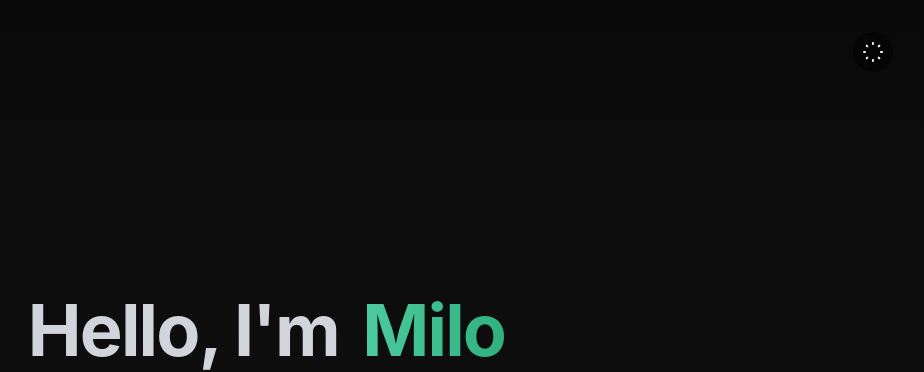
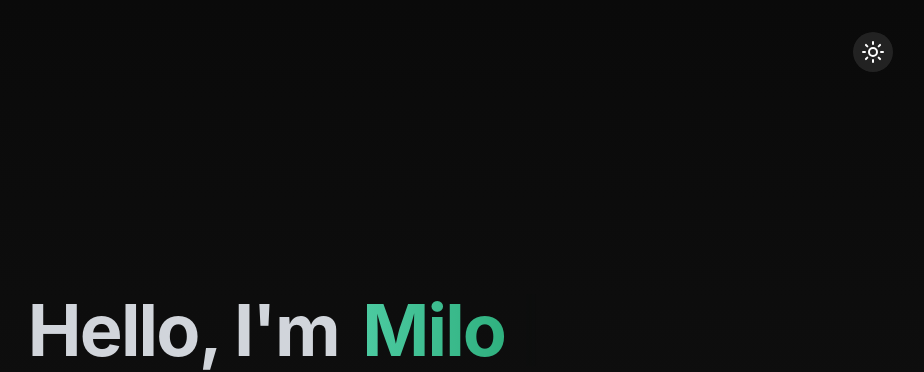
Before and after one commit to MiloBarai/Personal_Page, a React (Create React App) app: page / in a window 1280 px wide. Shown: the top 372 px of the page, without its empty margins (355-1279 px from the left). Built offline with nearby package versions, Linux system fonts and the light colour scheme.

Commit message:
fixed dark/light mode button

```diff
--- a/src/components/HeroSection.js
+++ b/src/components/HeroSection.js
@@ -1,13 +1,22 @@
 import { motion, useAnimationControls } from 'framer-motion';
-import { Github, Linkedin, Mail } from 'lucide-react';
+import { Github, Linkedin, Mail, Moon, Sun } from 'lucide-react';
 import { useState, useEffect } from 'react';
 
 const HeroSection = () => {
   const [text, setText] = useState("");
+  const [darkMode, setDarkMode] = useState(true);
   const prefix = "Hello, I'm ";
   const name = "Milo";
   const fullText = prefix + name;
   const controls = useAnimationControls();
+
+  useEffect(() => {
+    if (darkMode) {
+      document.documentElement.classList.add('dark');
+    } else {
+      document.documentElement.classList.remove('dark');
+    }
+  }, [darkMode]);
 
   useEffect(() => {
     let currentText = "";
@@ -37,22 +46,24 @@ const HeroSection = () => {
   }, [controls, fullText]);
 
   return (
-    <section className="relative min-h-screen flex flex-col items-center justify-center bg-gradient-to-b from-[#0a0a0a] to-[#121212] text-white overflow-hidden">
-      {/* Gradient Orb Effects */}
-      <div className="absolute top-0 -left-4 w-72 h-72 bg-emerald-500 rounded-full mix-blend-multiply filter blur-xl opacity-[0.05] animate-blob" />
-      <div className="absolute top-0 -right-4 w-72 h-72 bg-emerald-400 rounded-full mix-blend-multiply filter blur-xl opacity-[0.05] animate-blob animation-delay-2000" />
-      <div className="absolute -bottom-8 left-20 w-72 h-72 bg-emerald-600 rounded-full mix-blend-multiply filter blur-xl opacity-[0.05] animate-blob animation-delay-4000" />
+    <section className={`relative min-h-screen flex flex-col items-center justify-center transition-colors duration-300 ${
+      darkMode
+        ? 'bg-gradient-to-b from-[#0a0a0a] to-[#121212]'
+        : 'bg-gradient-to-b from-gray-50 to-white'
+    }`}>
 
       {/* Theme toggle */}
       <motion.button
         initial={{ opacity: 0 }}
         animate={{ opacity: 1 }}
-        className="absolute top-8 right-8 p-2 rounded-full bg-black/50 hover:bg-black/70 backdrop-blur-sm transition-all duration-300"
+        onClick={() => setDarkMode(!darkMode)}
+        className={`absolute top-8 right-8 p-2 rounded-full backdrop-blur-sm transition-all duration-300 ${
+          darkMode
+            ? 'bg-white/10 hover:bg-white/20 text-white'
+            : 'bg-black/10 hover:bg-black/20 text-black'
+        }`}
       >
-        <span className="sr-only">Toggle theme</span>
-        <svg className="w-6 h-6" fill="none" viewBox="0 0 24 24" stroke="currentColor">
-          <path strokeLinecap="round" strokeLinejoin="round" strokeWidth={2} d="M12 3v1m0 16v1m9-9h-1M4 12H3m15.364 6.364l-.707-.707M6.343 6.343l-.707-.707m12.728 0l-.707.707M6.343 17.657l-.707.707" />
-        </svg>
+        {darkMode ? <Sun size={24} /> : <Moon size={24} />}
       </motion.button>
 
       {/* Main content */}
@@ -67,7 +78,7 @@ const HeroSection = () => {
           className="text-7xl font-bold mb-8 tracking-tight"
           style={{ display: 'inline-block' }}
         >
-          <span className="text-gray-300">
+          <span className={darkMode ? 'text-gray-300' : 'text-gray-600'}>
             {text.slice(0, prefix.length)}
           </span>
           <span className="bg-gradient-to-r from-[#4ECCA3] via-[#2EAF7D] to-[#45B08C] text-transparent bg-clip-text bg-[size:200%] px-2">
@@ -88,7 +99,7 @@ const HeroSection = () => {
           initial={{ opacity: 0 }}
           animate={{ opacity: 1 }}
           transition={{ duration: 0.8, delay: 2.5 }}
-          className="text-xl text-gray-400 mb-8"
+          className={`text-xl mb-8 ${darkMode ? 'text-gray-400' : 'text-gray-600'}`}
         >
           Software Developer
         </motion.p>
@@ -100,24 +111,32 @@ const HeroSection = () => {
           animate={{ opacity: 1 }}
           transition={{ duration: 0.8, delay: 2.8 }}
         >
-          <SocialLink href="https://github.com/yourusername" icon={<Github size={24} />} />
-          <SocialLink href="https://linkedin.com/in/yourusername" icon={<Linkedin size={24} />} />
-          <SocialLink href="mailto:your.email@example.com" icon={<Mail size={24} />} />
+          <SocialLink href="https://github.com/MiloBarai" icon={<Github size={24} />} darkMode={darkMode} />
+          <SocialLink href="https://linkedin.com/in/milo-barai-3a5262120" icon={<Linkedin size={24} />} darkMode={darkMode} />
+          <SocialLink href="mailto:your.email@example.com" icon={<Mail size={24} />} darkMode={darkMode} />
         </motion.div>
       </motion.div>
 
       {/* Subtle gradient overlay */}
-      <div className="absolute inset-0 bg-gradient-to-t from-black/10 via-transparent to-transparent pointer-events-none" />
+      <div className={`absolute inset-0 bg-gradient-to-t pointer-events-none ${
+        darkMode
+          ? 'from-black/10 via-transparent to-transparent'
+          : 'from-gray-100/20 via-transparent to-transparent'
+      }`} />
     </section>
   );
 };
 
-const SocialLink = ({ href, icon }) => (
+const SocialLink = ({ href, icon, darkMode }) => (
   <motion.a
     href={href}
     target="_blank"
     rel="noopener noreferrer"
-    className="p-3 rounded-full bg-black/50 hover:bg-black/70 backdrop-blur-sm transition-all duration-300 hover:text-[#4ECCA3] text-gray-300"
+    className={`p-3 rounded-full backdrop-blur-sm transition-all duration-300 ${
+      darkMode
+        ? 'bg-black/50 hover:bg-black/70 text-gray-300 hover:text-[#4ECCA3]'
+        : 'bg-black/5 hover:bg-black/10 text-gray-600 hover:text-[#2EAF7D]'
+    }`}
     whileHover={{ scale: 1.1 }}
     whileTap={{ scale: 0.95 }}
   >
```
